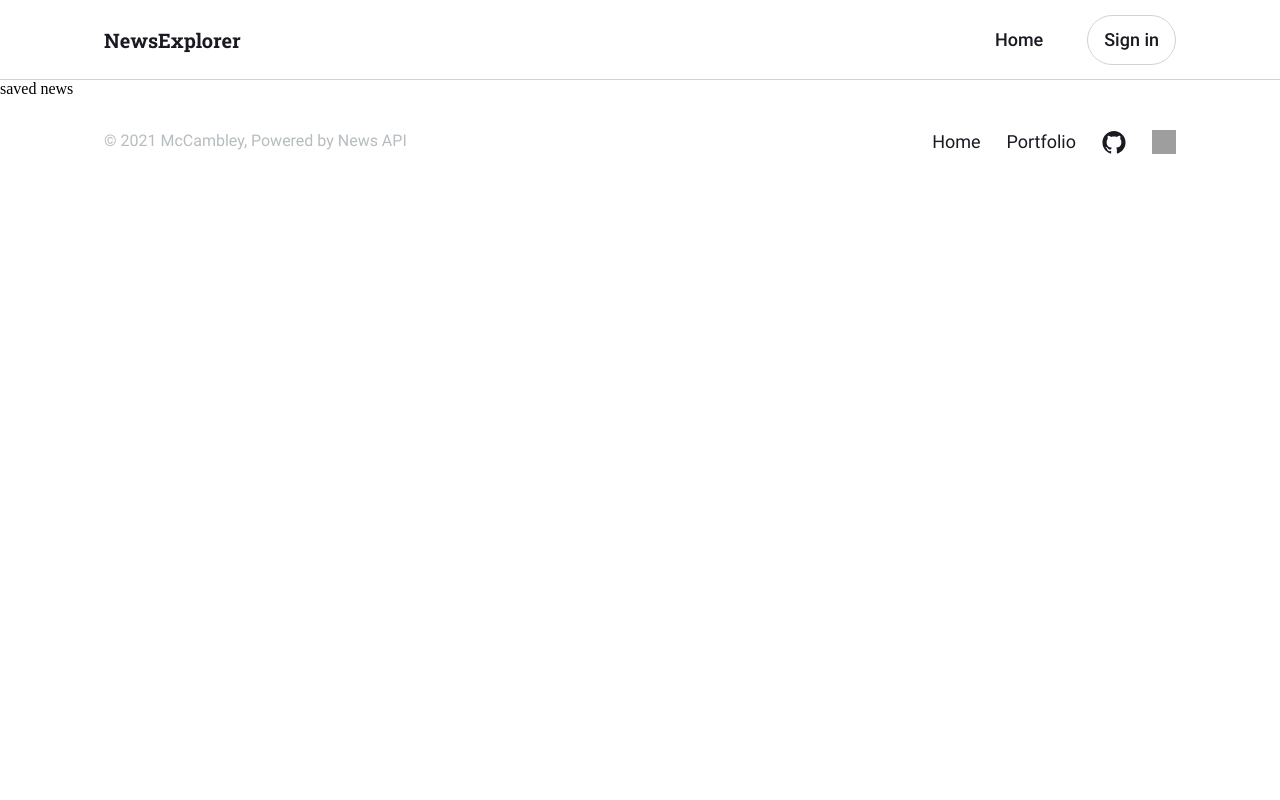
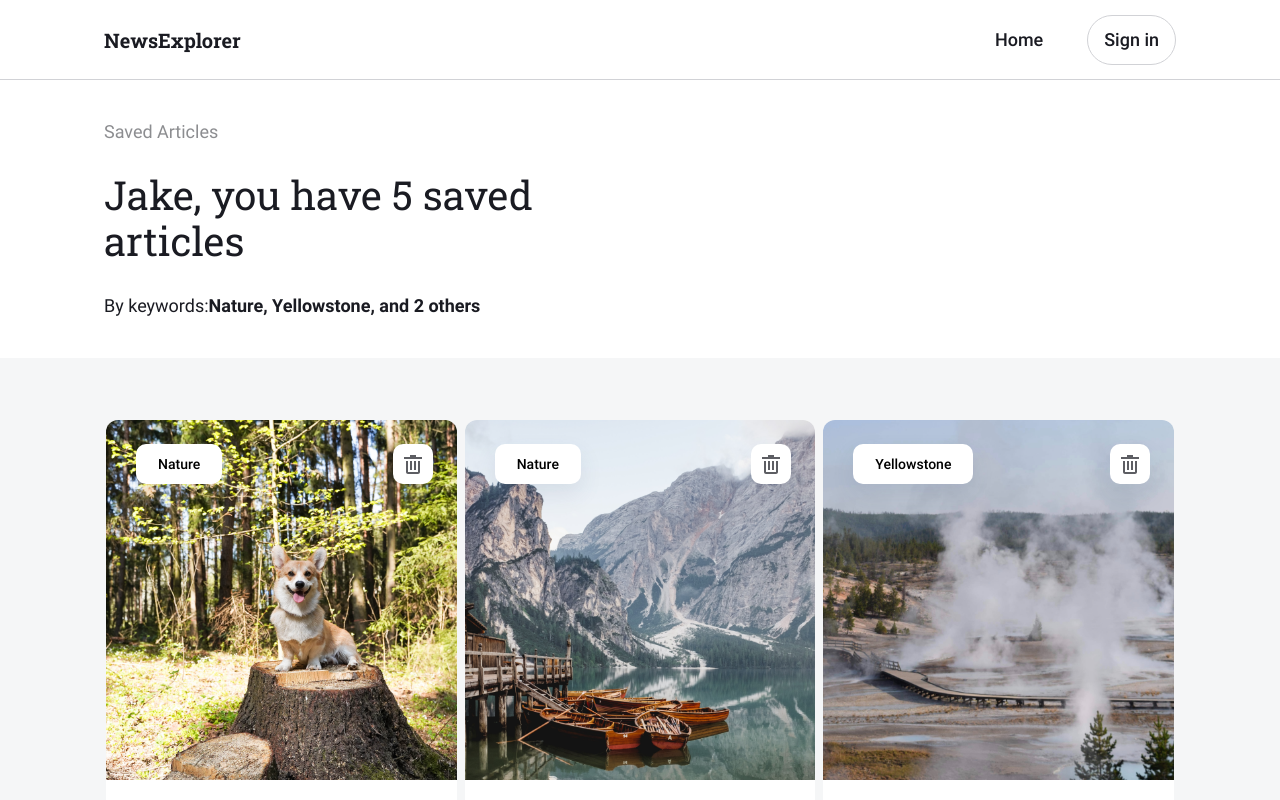
Before and after one commit to McCambley/news-explorer-frontend, a React (Create React App) app: page /saved-news in a window 1280 px wide. Shown: the top 800 px of the page. Built offline with nearby package versions, Linux system fonts and the light colour scheme; grey boxes are pictures that could not be loaded.

Commit message:
Dev: create saved article page

```diff
--- a/src/components/app/App.js
+++ b/src/components/app/App.js
@@ -3,9 +3,11 @@ import Hero from '../hero/Hero';
 import Header from '../header/Header';
 import About from '../about/About';
 import Footer from '../footer/Footer';
+import SavedCardList from '../saved-card-list/SavedCardList';
 import SearchResult from '../search-result/SearchResult';
 import { articles } from '../../utils/savedArticles';
 import { useState } from 'react';
+import SavedHero from '../saved-hero/SavedHero';
 
 function App() {
   const [loggedIn, setLoggedIn] = useState(false);
@@ -34,7 +36,10 @@ function App() {
     <>
       <Header loggedIn={loggedIn} setLoggedIn={setLoggedIn} />
       <Switch>
-        <Route path="/saved-news">saved news</Route>
+        <Route path="/saved-news">
+          <SavedHero savedArticles={savedArticles} />
+          <SavedCardList savedArticles={savedArticles} />
+        </Route>
         <Route path="/">
           <Hero submitSearch={submitSearch} />
           <SearchResult
--- a/src/components/main-card-top/MainCardTop.js
+++ b/src/components/main-card-top/MainCardTop.js
@@ -29,12 +29,18 @@ const SignIn = styled(Button)`
   line-height: 14px;
   transition: opacity 0.3s ease;
 `;
-const BookmarkIcon = styled.img`
+const SaveIcon = styled.img`
   width: 24px;
   opacity: 0.7;
   transition: 0.3s ease;
 
-  &:hover {
+  /* &:hover {
+    opacity: 1;
+  } */
+`;
+
+const SaveButton = styled(Button)`
+  &:hover ${SaveIcon} {
     opacity: 1;
   }
 `;
@@ -45,10 +51,14 @@ export default function MainCardTop({ article, loggedIn }) {
 
   return (
     <Container onMouseLeave={() => setIsShown(false)} onMouseEnter={() => setIsShown(true)}>
-      {!loggedIn && <SignIn shown={isShown}>Sign in to save articles</SignIn>}
-      <Button onClick={() => setIsSaved(!isSaved)}>
-        <BookmarkIcon src={isSaved ? bookmarkBlue : bookmark} alt="bookmark" />
-      </Button>
+      {!loggedIn && (
+        <SignIn shown={isShown} type="button">
+          Sign in to save articles
+        </SignIn>
+      )}
+      <SaveButton onClick={() => setIsSaved(!isSaved)}>
+        <SaveIcon src={isSaved ? bookmarkBlue : bookmark} alt="bookmark" />
+      </SaveButton>
     </Container>
   );
 }
--- a/src/components/news-card-list/NewsCardList.js
+++ b/src/components/news-card-list/NewsCardList.js
@@ -1,6 +1,6 @@
 import React from 'react';
 import styled from 'styled-components/macro';
-import NewsCard from '../newsCard/NewsCard';
+import NewsCard from '../news-card/NewsCard';
 import MainCardTop from '../main-card-top/MainCardTop';
 import { CardList } from '../shared/styledCardList';
 
--- /dev/null
+++ b/src/components/saved-card-list/SavedCardList.js
@@ -0,0 +1,33 @@
+import React from 'react';
+import { CardList } from '../shared/styledCardList';
+import NewsCard from '../news-card/NewsCard';
+import SavedCardTop from '../saved-card-top/SavedCardTop';
+import styled from 'styled-components/macro';
+
+const Section = styled.section`
+  background: #f5f6f7;
+`;
+
+const Container = styled.div`
+  padding: 62px 106px;
+  max-width: 1440px;
+  margin: 0 auto;
+`;
+
+export default function SavedCardList({ savedArticles }) {
+  return (
+    <Section>
+      <Container>
+        <CardList>
+          {savedArticles.map((article, index) => {
+            return (
+              <NewsCard key={index} article={article}>
+                <SavedCardTop article={article} />
+              </NewsCard>
+            );
+          })}
+        </CardList>
+      </Container>
+    </Section>
+  );
+}
--- a/src/components/saved-card-top/SavedCardTop.js
+++ b/src/components/saved-card-top/SavedCardTop.js
@@ -1,23 +1,76 @@
-import React from 'react';
+import React, { useState } from 'react';
 import styled from 'styled-components';
 import trash from '../../images/trash.svg';
 
 const Container = styled.div`
   display: flex;
   justify-content: space-between;
+  width: 100%;
+  height: 40px;
+`;
+const DeleteContainer = styled.div`
+  display: flex;
+  justify-content: space-between;
 `;
 
-const Keyword = styled.p``;
-const DeleteButton = styled.button``;
-const DeleteIcon = styled.img``;
+const Button = styled.button`
+  cursor: pointer;
+  padding: 8px;
+  border: none;
+  background: #ffffff;
+  box-shadow: 0px 10px 22px rgba(59, 74, 116, 0.1);
+  border-radius: 10px;
+  margin-left: 6px;
+  color: #000000;
+`;
+
+const Keyword = styled(Button)`
+  padding: 8px 22px;
+  font-family: 'Roboto', sans-serif;
+  font-weight: 500;
+  font-size: 14px;
+  line-height: 24px;
+`;
+
+const DeleteTooltip = styled(Button)`
+  opacity: ${(props) => (props.shown ? '1' : '0')};
+  padding: 12px 20px;
+  font-family: 'Roboto', sans-serif;
+  font-weight: 500;
+  font-size: 12px;
+  line-height: 14px;
+  transition: opacity 0.3s ease;
+`;
+
+const DeleteIcon = styled.img`
+  width: 24px;
+  opacity: 0.7;
+  transition: 0.3s ease;
+
+  /* &:hover {
+  } */
+`;
+
+const DeleteButton = styled(Button)`
+  &:hover ${DeleteIcon} {
+    opacity: 1;
+  }
+`;
 
 export default function SavedCardTop({ article }) {
+  const [isShown, setIsShown] = useState(false);
+
   return (
     <Container>
-      <Keyword>{article.keyword}</Keyword>
-      <DeleteButton type="button">
-        <DeleteIcon src={trash} alt="delete"></DeleteIcon>
-      </DeleteButton>
+      <Keyword type="button">{article.keyword}</Keyword>
+      <DeleteContainer onMouseLeave={() => setIsShown(false)} onMouseEnter={() => setIsShown(true)}>
+        <DeleteTooltip shown={isShown} type="button">
+          Remove from saved
+        </DeleteTooltip>
+        <DeleteButton type="button">
+          <DeleteIcon src={trash} alt="delete"></DeleteIcon>
+        </DeleteButton>
+      </DeleteContainer>
     </Container>
   );
 }
--- /dev/null
+++ b/src/components/saved-hero/SavedHero.js
@@ -0,0 +1,51 @@
+import React, { useState } from 'react';
+import styled from 'styled-components/macro';
+
+const Section = styled.section`
+  background: #fff;
+  max-width: 1440px;
+  padding: 40px 104px;
+  margin: 0 auto;
+`;
+const Title = styled.h1`
+  font-family: 'Roboto', sans-serif;
+  font-weight: 400;
+  font-size: 18px;
+  line-height: 24px;
+  color: rgba(26, 27, 34, 0.5);
+  margin-bottom: 28px;
+`;
+const Greeting = styled.h2`
+  font-family: 'Roboto Slab', serif;
+  font-weight: 400;
+  font-size: 40px;
+  line-height: 46px;
+  max-width: 530px;
+  color: #1a1b22;
+  margin-bottom: 30px;
+`;
+const Keywords = styled.h3`
+  font-family: 'Roboto', sans-serif;
+  font-weight: 400;
+  font-size: 18px;
+  line-height: 24px;
+  color: #1a1b22;
+`;
+const List = styled.span`
+  font-weight: 700;
+`;
+
+export default function SavedHero({ savedArticles }) {
+  const [keywordList, setKeywordList] = useState('Nature, Yellowstone, and 2 others');
+
+  return (
+    <Section>
+      <Title>Saved Articles</Title>
+      <Greeting>Jake, you have {savedArticles.length} saved articles</Greeting>
+      <Keywords>
+        By keywords:
+        <List>{keywordList}</List>
+      </Keywords>
+    </Section>
+  );
+}
--- a/src/components/shared/styledCardList.js
+++ b/src/components/shared/styledCardList.js
@@ -1,4 +1,4 @@
-import styled from 'styled-components';
+import styled from 'styled-components/macro';
 
 export const CardList = styled.div`
   display: grid;
```
Also changed, not shown: src/components/news-card/NewsCard.js (renamed from src/components/newsCard/NewsCard.js), src/components/news-card/styledNewsCard.js (added), src/components/saved-card-list/styledSavedCardList.js (added), src/components/saved-hero/styledSavedHero.js (added).
